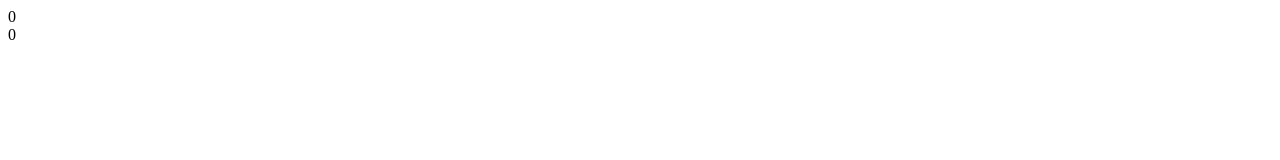
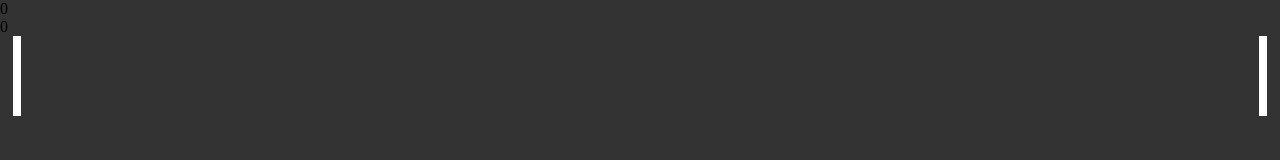
Before and after one commit to samuellutz/pong, a plain HTML site: page index.html in a window 1280 px wide. Drawn offline with Linux system fonts and the light colour scheme.

Commit message:
paddles appear

```diff
--- a/index.html
+++ b/index.html
@@ -4,6 +4,8 @@
     <meta charset="UTF-8">
     <meta http-equiv="X-UA-Compatible" content="IE=edge">
     <meta name="viewport" content="width=device-width, initial-scale=1.0">
+    <link rel="stylesheet" href="style.css">
+    <script src="script.js" type="module"></script>
     <title>Pong</title>
 </head>
 <body>
@@ -12,7 +14,7 @@
         <div id="computer-score">0</div>
     </div>
     <div class="ball" id="ball"></div>
-    <div class="paddle-left" id="player-paddle"></div>
-    <div class="paddle-right" id="computer-paddle"></div>
+    <div class="paddle left" id="player-paddle"></div>
+    <div class="paddle right" id="computer-paddle"></div>
 </body>
 </html>
--- a/style.css
+++ b/style.css
@@ -0,0 +1,23 @@
+*,*::after, *::before {
+    box-sizing: border-box;
+}
+
+body {
+    margin: 0;
+    background-color: rgb(51, 51, 51);
+}
+
+.paddle {
+    position: absolute;
+    background-color: rgb(255, 255, 255);
+    width: 1vh;
+    height: 10vh;
+}
+
+.paddle.left {
+left: 1vw;
+}
+
+.paddle.right {
+right: 1vw;
+}
```
